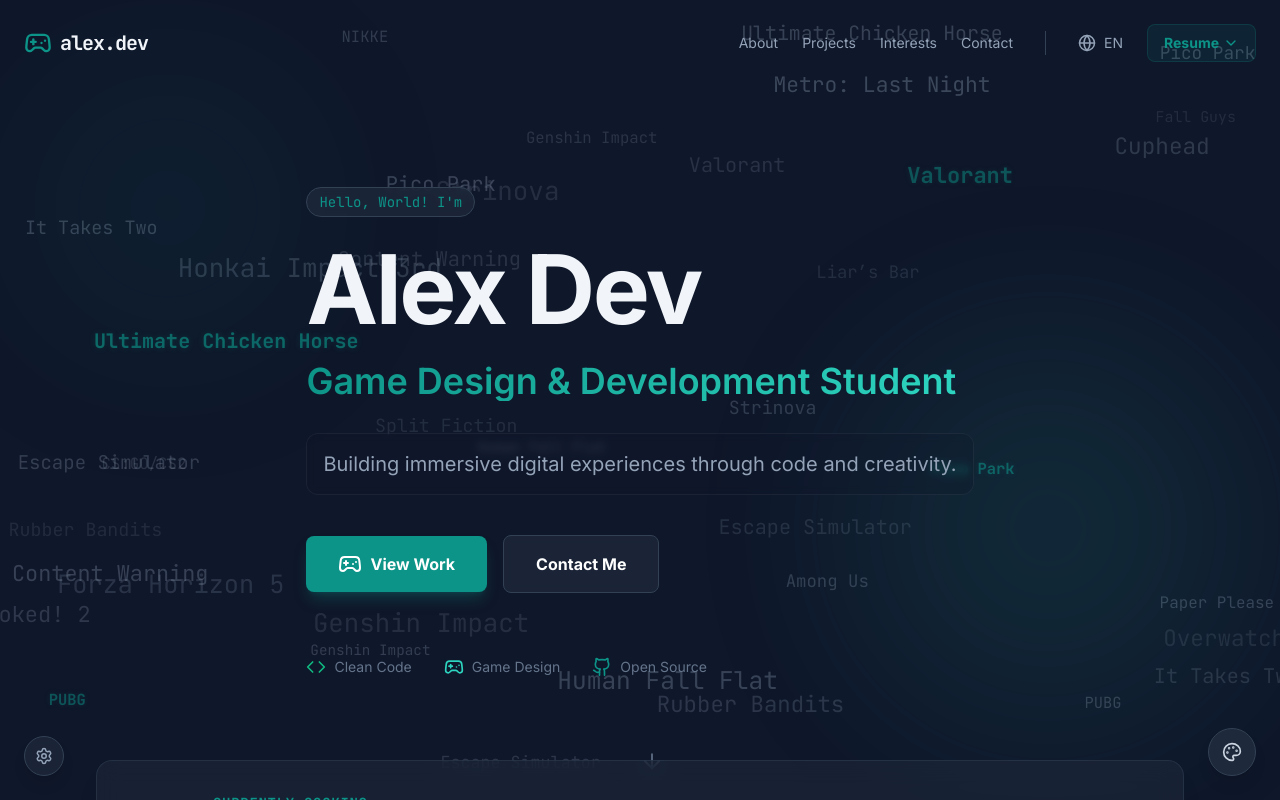
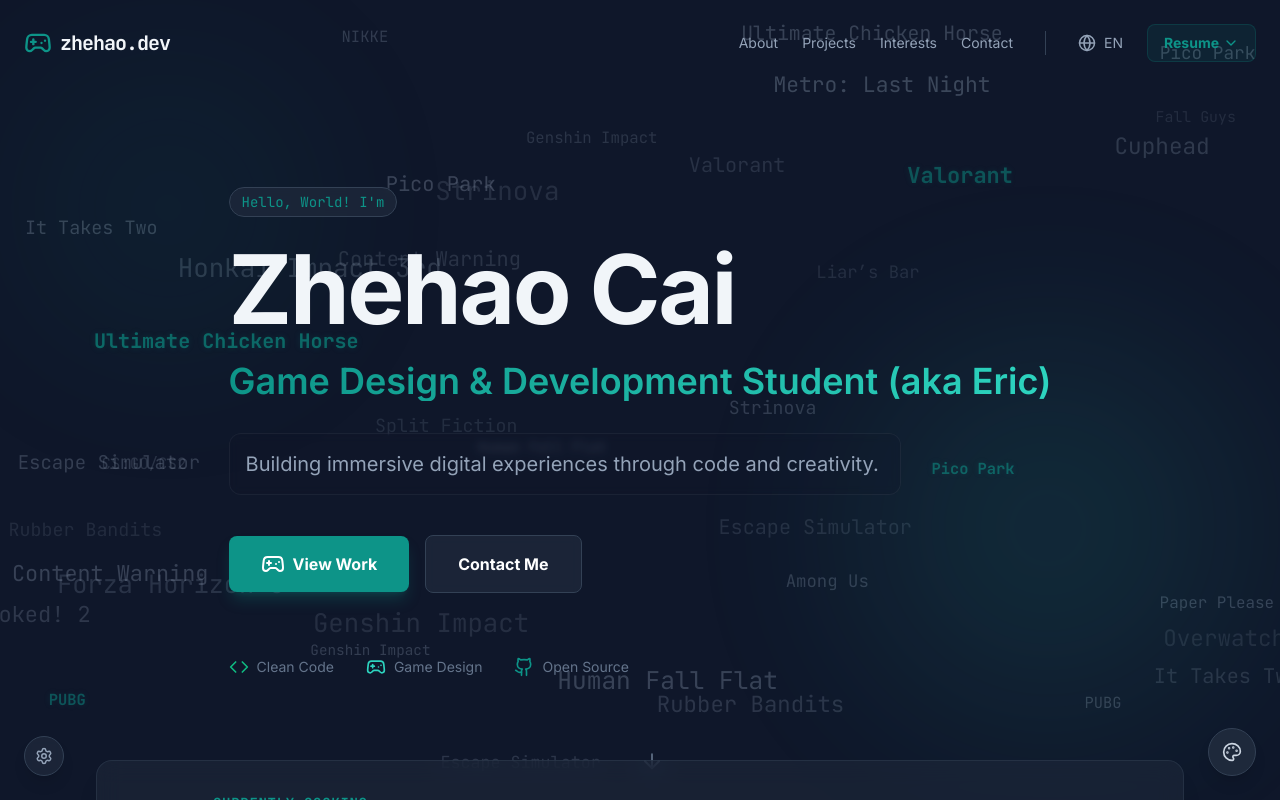
Before and after one commit to Ericcccccai/Personal_Portfolio, a React (Vite) app: page / in a window 1280 px wide. Shown: the top 800 px of the page. Built offline with nearby package versions, Linux system fonts and the light colour scheme.

Commit message:
feat: Update portfolio to Zhehao Cai's branding
Rebranded the portfolio website from "Alex Dev" to "Zhehao Cai". This includes updating the project name, titles, and contact information to reflect the new owner.

```diff
--- a/components/AdminPanel.tsx
+++ b/components/AdminPanel.tsx
@@ -128,7 +128,7 @@
   { platform: 'GitHub', url: 'https://github.com', icon: Github },
   { platform: 'Itch.io', url: 'https://itch.io', icon: Gamepad2 },
   { platform: 'LinkedIn', url: 'https://linkedin.com', icon: Linkedin },
-  { platform: 'Email', url: 'mailto:hello@example.com', icon: Mail },
+  { platform: 'Email', url: 'mailto:Eric021202@gmail.com', icon: Mail },
 ];
 
 export const SECTION_TITLES = ${JSON.stringify(content.sectionTitles, null, 2)};
--- a/components/Contact.tsx
+++ b/components/Contact.tsx
@@ -25,7 +25,7 @@
 
           <div className="flex flex-col sm:flex-row items-center justify-center gap-4 mb-12">
             <a
-              href="mailto:hello@example.com"
+              href="mailto:Eric021202@gmail.com"
               className="flex items-center gap-2 px-8 py-4 bg-white text-dark rounded-xl font-bold hover:bg-slate-200 transition-colors w-full sm:w-auto justify-center"
             >
               <Mail size={20} />
@@ -53,7 +53,7 @@
         </div>
 
         <div className="mt-16 text-center text-slate-600 text-sm">
-          <p>© {new Date().getFullYear()} Alex Dev. Built with React, Tailwind & Framer Motion.</p>
+          <p>© {new Date().getFullYear()} Zhehao Cai. Built with React, Tailwind & Framer Motion.</p>
         </div>
       </Section>
     </footer>
--- a/components/Navbar.tsx
+++ b/components/Navbar.tsx
@@ -35,7 +35,7 @@
           <span className="text-primary group-hover:rotate-12 transition-transform duration-300">
             <Gamepad2 size={28} />
           </span>
-          <span className="font-mono group-hover:text-primary transition-colors">alex.dev</span>
+          <span className="font-mono group-hover:text-primary transition-colors">zhehao.dev</span>
         </a>
 
         {/* Desktop Nav */}
--- a/constants.tsx
+++ b/constants.tsx
@@ -19,8 +19,8 @@
 export const HERO_CONTENT = {
   en: {
     greeting: "Hello, World! I'm",
-    name: "Alex Dev",
-    role: "Game Design & Development Student",
+    name: "Zhehao Cai",
+    role: "Game Design & Development Student (aka Eric)",
     tagline: "Building immersive digital experiences through code and creativity.",
     viewWork: "View Work",
     contactMe: "Contact Me",
@@ -32,8 +32,8 @@
   },
   zh: {
     greeting: "你好，世界！我是",
-    name: "Alex Dev",
-    role: "游戏设计与开发专业学生",
+    name: "Zhehao Cai",
+    role: "游戏设计与开发专业学生 (Eric)",
     tagline: "通过代码与创意打造沉浸式数字体验。",
     viewWork: "查看作品",
     contactMe: "联系我",
@@ -272,7 +272,7 @@
   { platform: 'GitHub', url: 'https://github.com', icon: Github },
   { platform: 'Itch.io', url: 'https://itch.io', icon: Gamepad2 },
   { platform: 'LinkedIn', url: 'https://linkedin.com', icon: Linkedin },
-  { platform: 'Email', url: 'mailto:hello@example.com', icon: Mail },
+  { platform: 'Email', url: 'mailto:Eric021202@gmail.com', icon: Mail },
 ];
 
 export const SECTION_TITLES = {
--- a/contexts/ContentContext.tsx
+++ b/contexts/ContentContext.tsx
@@ -31,7 +31,7 @@
 
   useEffect(() => {
     // Load from local storage on mount
-    const savedContent = localStorage.getItem('alex_dev_portfolio_content');
+    const savedContent = localStorage.getItem('zhehao_cai_portfolio_content');
     if (savedContent) {
       try {
         const parsed = JSON.parse(savedContent);
@@ -83,14 +83,14 @@
         }
     };
 
-    localStorage.setItem('alex_dev_portfolio_content', JSON.stringify(contentToSave));
+    localStorage.setItem('zhehao_cai_portfolio_content', JSON.stringify(contentToSave));
     setHasUnsavedChanges(false);
   };
 
   const resetContent = () => {
     if (window.confirm("Are you sure? This will discard all local changes.")) {
       setContent(INITIAL_CONTENT);
-      localStorage.removeItem('alex_dev_portfolio_content');
+      localStorage.removeItem('zhehao_cai_portfolio_content');
       setHasUnsavedChanges(false);
     }
   };
--- a/index.html
+++ b/index.html
@@ -3,7 +3,7 @@
   <head>
     <meta charset="UTF-8" />
     <meta name="viewport" content="width=device-width, initial-scale=1.0" />
-    <title>Alex Dev | Game Design & Development</title>
+    <title>Zhehao Cai | Game Design & Development</title>
     <script src="https://cdn.tailwindcss.com"></script>
     <link href="https://fonts.googleapis.com/css2?family=Inter:wght@300;400;600;700;800&family=JetBrains+Mono:wght@400;700&display=swap" rel="stylesheet">
     <script>
--- a/metadata.json
+++ b/metadata.json
@@ -1,5 +1,5 @@
 {
-  "name": "AlexDev Portfolio",
+  "name": "Zhehao Cai Portfolio",
   "description": "A professional portfolio website for a Game Design & Development student showcasing projects and skills.",
   "requestFramePermissions": []
 }
--- a/package.json
+++ b/package.json
@@ -1,5 +1,5 @@
 {
-  "name": "alexdev-portfolio",
+  "name": "zhehao-cai-portfolio",
   "private": true,
   "version": "0.0.0",
   "type": "module",
```
